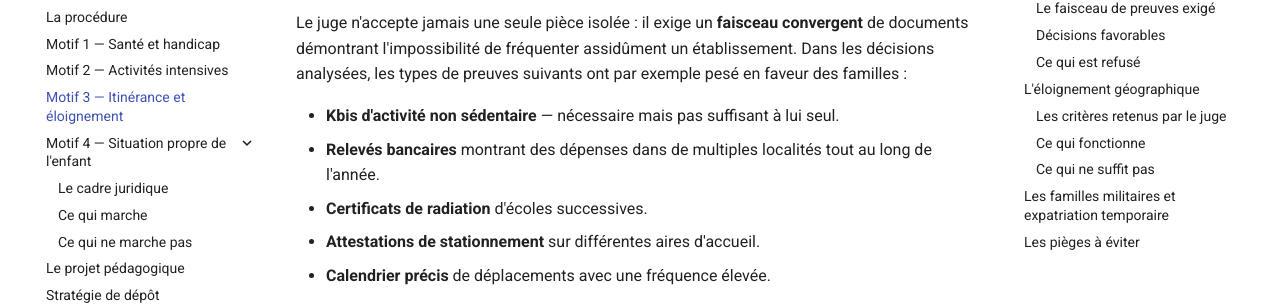
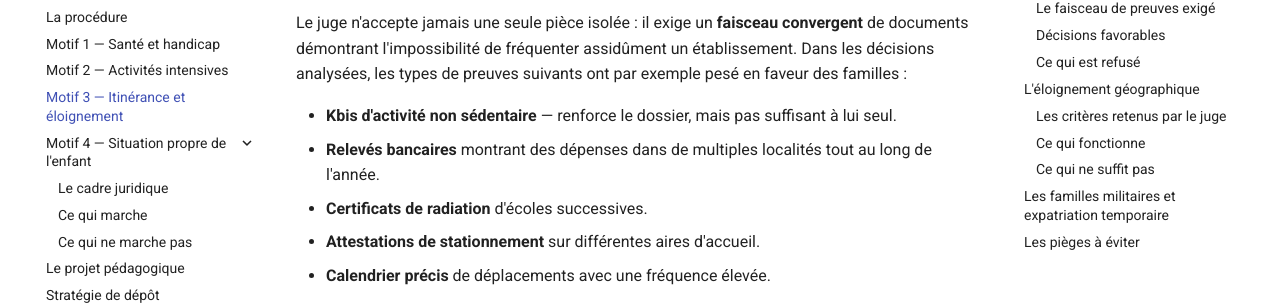
Before and after one commit to nbald/le-droit-dinstruire.fr, an MkDocs documentation site: the page built from docs/preparer/motif-3-itinerance.md, in a window 1280 px wide and 900 px high, scrolled down 1015 px. Shown: the part 154-459 px from the top of the window. Built offline with MkDocs 1.6.1 and Material for MkDocs 9.7.7, drawn with Linux system fonts in a browser that asks for light colours.

Commit message:
Précise que le Kbis n'est pas indispensable (motif 3)

```diff
--- a/docs/preparer/motif-3-itinerance.md
+++ b/docs/preparer/motif-3-itinerance.md
@@ -36,7 +36,7 @@ Dans les deux cas, la charge de la preuve pèse sur la famille.
 
 Le juge n'accepte jamais une seule pièce isolée : il exige un **faisceau convergent** de documents démontrant l'impossibilité de fréquenter assidûment un établissement. Dans les décisions analysées, les types de preuves suivants ont par exemple pesé en faveur des familles :
 
-- **Kbis d'activité non sédentaire** — nécessaire mais pas suffisant à lui seul.
+- **Kbis d'activité non sédentaire** — renforce le dossier, mais pas suffisant à lui seul.
 - **Relevés bancaires** montrant des dépenses dans de multiples localités tout au long de l'année.
 - **Certificats de radiation** d'écoles successives.
 - **Attestations de stationnement** sur différentes aires d'accueil.
```
